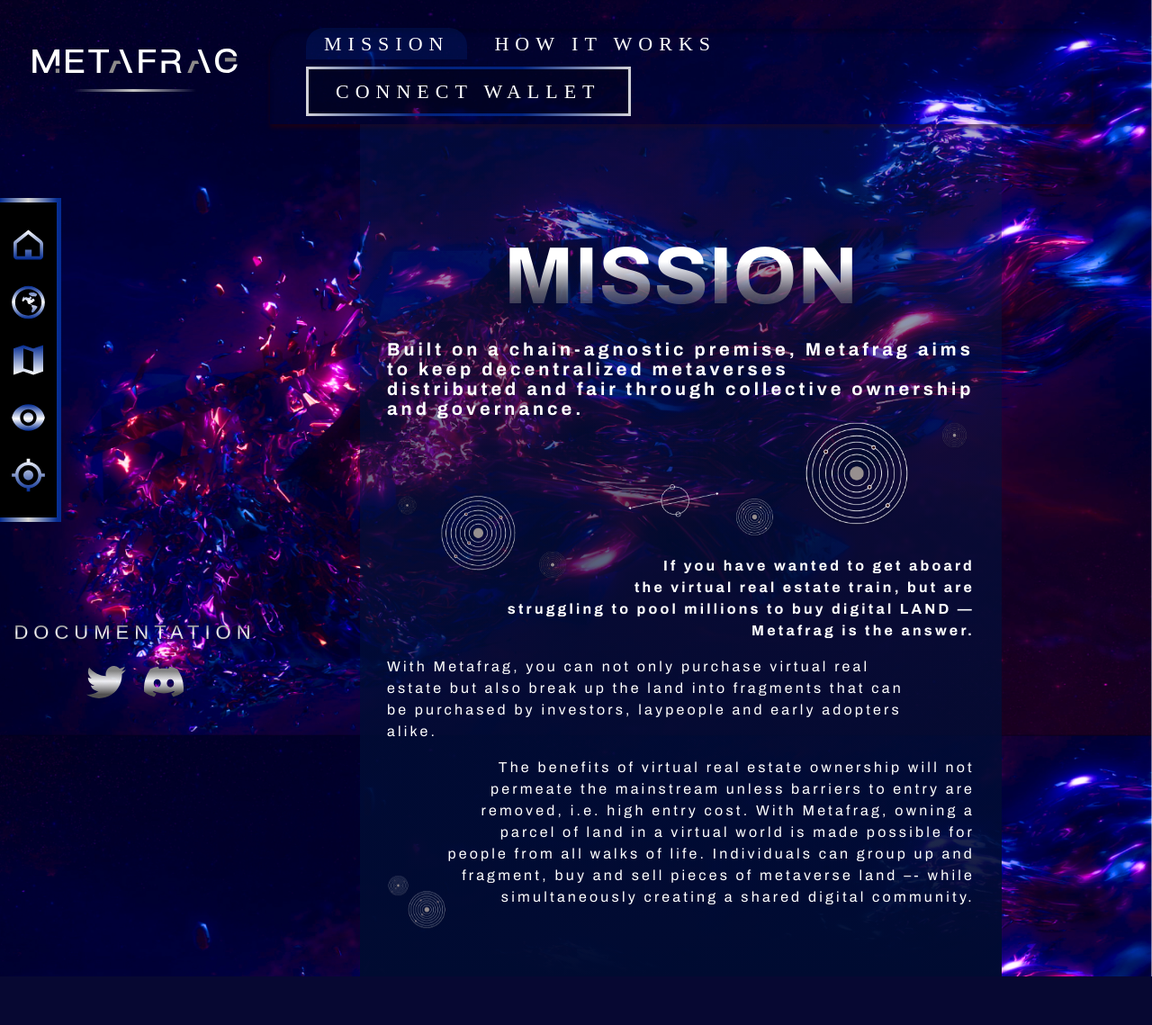
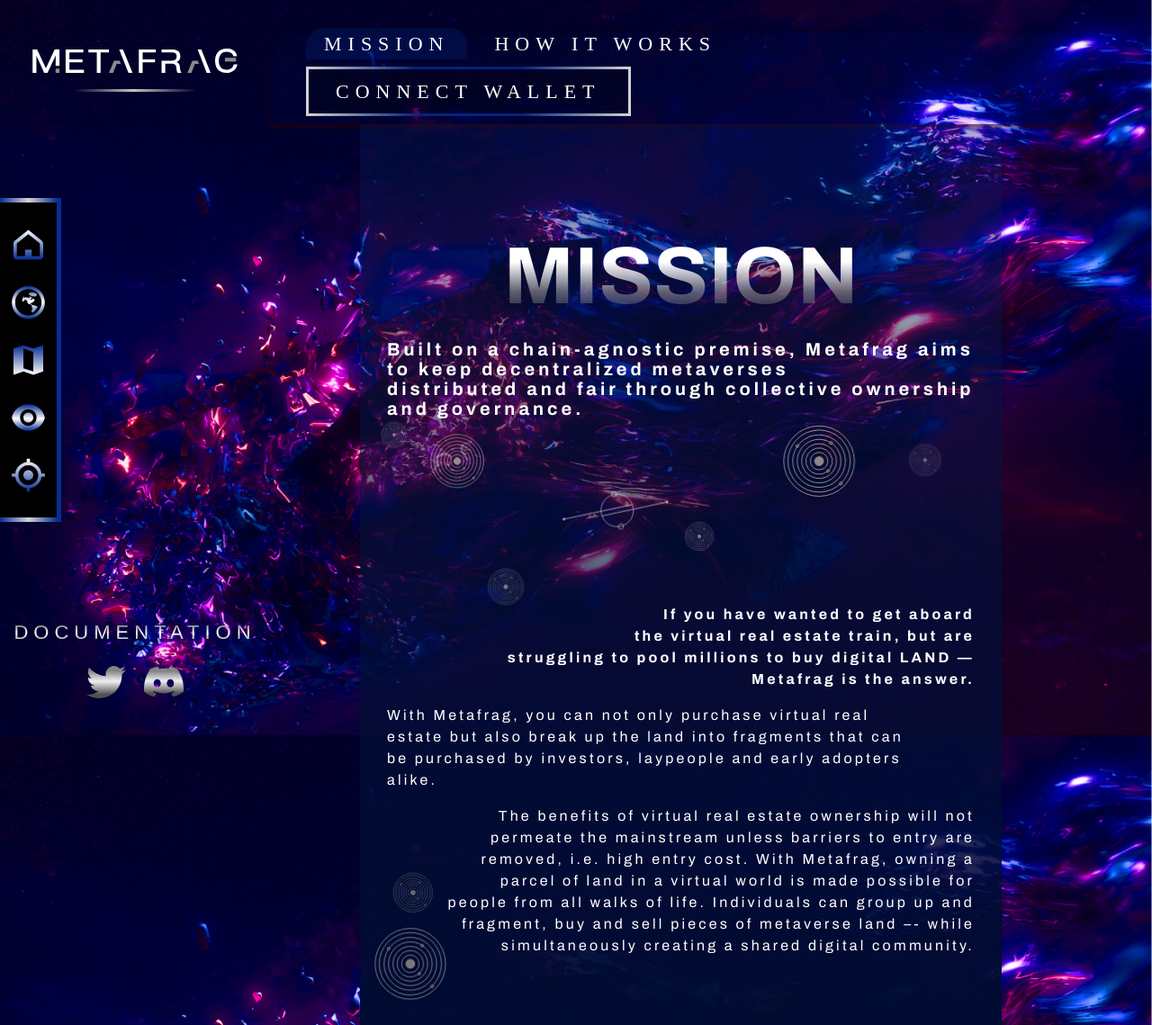
Before and after one commit to yllkauka/Figma_To_HTML, a PHP site: page /about-mission.html in a window 1280 px wide. Shown: the whole page at 90% size. Before the commit the page ends 1085 px from the top, so only its background shows below. Run offline with PHP 8.4, Linux system fonts and the light colour scheme; some web fonts are replaced.

Commit message:
animation changes

```diff
--- a/about-mission.html
+++ b/about-mission.html
@@ -110,13 +110,20 @@
                             <p>Built on a chain-agnostic premise, Metafrag aims to keep decentralized metaverses <br/> distributed and fair through collective ownership and governance.</p>
                         </div>
                         <div class="about-img">
-                            <img src="images/about-img.png"/>
+                            <img class="about-img1 icon-animation" src="./images/circle.svg"/>
+                            <img class="about-img2 icon-animation" src="./images/circle.svg"/>
+                            <img class="about-img3 icon-animation" src="./images/circle.svg"/>
+                            <img class="about-img4 icon-animation" src="./images/about-img2.svg"/>
+                            <img class="about-img5 icon-animation" src="./images/circle.svg"/>
+                            <img class="about-img6 icon-animation" src="./images/circle.svg"/>
+                            <img class="about-img7 icon-animation" src="./images/circle.svg"/>
                         </div>
                         <div class="about-bottom">
                             <p><b>If you have wanted to get aboard <br/>the virtual real estate train, but are <br/>struggling to pool millions to buy digital LAND — Metafrag is the answer.</b></p>
                             <p>With Metafrag, you can not only purchase virtual real estate but also break up the land into fragments that can be purchased by investors, laypeople and early adopters alike.</p>
                             <p>The benefits of virtual real estate ownership will not permeate the mainstream unless barriers to entry are removed, i.e. high entry cost.  With Metafrag, owning a parcel of land in a virtual world is made possible for people from all walks of life. Individuals can group up and fragment, buy and sell pieces of metaverse land –- while simultaneously creating a shared digital community. </p>
-                            <img class="icon-img" src="images/about-bottom-img.png"/>
+                            <img class="icon-img1 icon-animation" src="images/circle.svg"/>
+                            <img class="icon-img2 icon-animation" src="images/circle.svg"/>
                         </div>
                     </div>
                 </div>
--- a/css/custom.css
+++ b/css/custom.css
@@ -158,7 +158,7 @@ img{max-width: 100%;}
 .hiw-list {display: block;width: 100%;}
 .hiw-list .hiw-item {display: flex;align-items: center;margin: 0 0 10px;flex-wrap: wrap;width: 100%;}
 .hiw-list .hiw-item:nth-child(2n+1) {flex-direction: row-reverse;}
-.hiw-list .hiw-item .hiw-img {width: 40%;padding:5px 30px;text-align: center;}
+.hiw-list .hiw-item .hiw-img {width: 40%;padding:5px 30px;text-align: center; display: flex; align-items: center; justify-content: space-around;}
 .hiw-list .hiw-item .hiw-text {width: 60%;padding: 0 0 0 0px;}
 .hiw-list .hiw-item .hiw-text p{font-size: 18px; line-height: 1.3; letter-spacing: 0.33em;}
 
@@ -217,7 +217,11 @@ to { transform: translateX(-50%); }
 .marketplace-item .marketplace-text p{font-size: 20px; line-height: 1.3; letter-spacing: 0.33em;}
 /*.inner-container.algorithm-container:before {position: absolute;right:2%;top: 240px;background: url(../images/alg-1.png);width: 150px;content: "";height: 150px;background-size:113px;background-repeat: no-repeat;background-position: center; pointer-events: none;}*/
 .algorithm-container .al-right-top {position: absolute;right: 4%;top: 24%;}
-.algorithm-container .al-left-top {position: absolute;left: 20px;top:40px; max-width: 180px;}
+
+.algorithm-container .al-left-top {position: absolute;left: 20px;top: 40px;width: 180px;height: 180px;}
+.algorithm-container .al-left-top .al-1 {position: absolute;right: 0;width: 77px;}
+.algorithm-container .al-left-top .al-2 {left:30%;top:30%;max-width: 63px;position: absolute;}
+.algorithm-container .al-left-top .al-3 {bottom: 0;left: 0;max-width: 43px;position: absolute;}
 .algorithmic-block .al-blk-img1 {position: absolute;left: 0;top: 30%;}
 .algorithmic-block .al-blk-img2 {position: absolute;bottom:20px;right: 0;}
 .algorithmic-block{padding: 30px 0 130px;}
@@ -428,17 +432,9 @@ letter-spacing: 0;
 
 /* road map css end */
 
+
 /* animation for images */
-.about-img img,
-.about-bottom .icon-img,
-.hiw-item .hiw-img,
-.fragmenting-box .fragmenting-img1,
-.fragmenting-box .fragmenting-img2,
-.fragmenting-box .fragmenting-img3,
-.marketplace-content .marketplace-img1,
-.marketplace-content .marketplace-img2,
-.marketplace-content .marketplace-img3,
-.algorithm-container img,
+
 .fund-overview-banner img,
 .main-structure-content img,
 .inner-container.token-container:before,
@@ -448,48 +444,100 @@ letter-spacing: 0;
 .road-map-container.partner-container:before,
 .road-map-container.team-container:before{animation: gravity 10s infinite;}
 
+.icon-animation{animation: gravity 10s infinite;}
 
 
 @-webkit-keyframes gravity{
     0%{
-        transform: translate(0px,0px) ;
+        transform: translate(0px,0px) scale(1);
+        opacity:1;
     }
     20%{
-        transform: translate(20px,0px);
+        transform: translate(25px,0px) scale(0.8);
     }
     40% {
-        transform: translate(0px,20px);
+        transform: translate(0px,25px) scale(1);
+        opacity:0.7;
     }
     60% {
-        transform: translate(-20px,0px);
+        transform: translate(-25px,0px) scale(1.1);
     }
     80% {
-        transform: translate(20px,20px);
+        transform: translate(0px,-25px) scale(0.9);
     }
     100% {
-        transform: translate(0px,0px);
+        transform: translate(0px,0px) scale(1);
+        opacity:1;
     }
 }
 @keyframes gravity{
     0%{
-        transform: translate(0px,0px) ;
+        transform: translate(0px,0px) scale(1);
+        opacity:1;
     }
     20%{
-        transform: translate(20px,0px);
+        transform: translate(25px,0px) scale(0.8);
     }
     40% {
-        transform: translate(0px,20px);
+        transform: translate(0px,25px) scale(1);
+        opacity:0.7;
     }
     60% {
-        transform: translate(-20px,0px);
+        transform: translate(-25px,0px) scale(1.1);
     }
     80% {
-        transform: translate(20px,20px);
+        transform: translate(0px,-25px) scale(0.9);
     }
     100% {
-        transform: translate(0px,0px);
+        transform: translate(0px,0px) scale(1);
+        opacity:1;
     }
 }
+
+@-webkit-keyframes gravityReverse{
+    0%{
+        transform: translate(0px,0px) scale(1);
+    }
+    20%{
+        transform: translate(-20px,0px) scale(0.8);
+    }
+    40% {
+        transform: translate(0px,-20px) scale(1);
+    }
+    60% {
+        transform: translate(20px,0px) scale(1.1);
+    }
+    80% {
+        transform: translate(20px,20px) scale(0.9);
+    }
+    100% {
+        transform: translate(0px,0px) scale(1);
+    }
+}
+@keyframes gravityReverse{
+    0%{
+        transform: translate(0px,0px) scale(1);
+        opacity:1;
+    }
+    20%{
+        transform: translate(-30px,0px) scale(0.8);
+    }
+    40% {
+        transform: translate(0px,-30px) scale(1);
+        opacity:0.7;
+    }
+    60% {
+        transform: translate(-30px,0px) scale(1.1);
+    }
+    80% {
+        transform: translate(0px,-30px) scale(0.9);
+    }
+    100% {
+        transform: translate(0px,0px) scale(1);
+        opacity:1;
+    }
+}
+
 .milestone-banner .shape{animation: blink 4s infinite;}
 @keyframes blink{
     0%{
@@ -502,6 +550,29 @@ letter-spacing: 0;
         opacity:1;
     }
 }
+
+/* single element animation css */
+.about-img {position: relative;min-height: 250px;}
+.about-img > img {position: absolute;}
+.about-img .about-img1 {left: 0;top: 10%;max-width:40px;}
+.about-img .about-img2 {left:5%;top:15%;max-width: 135px; animation-duration:8s;}
+.about-img .about-img3 {left: 20%;bottom:10%;max-width: 50px; animation-duration:12s;}
+.about-img .about-img4 {left: 32%;top: 30%; animation-duration:14s;}
+.about-img .about-img5 {right: 40%;top: 50%;max-width: 70px; animation-duration:11s;}
+.about-img .about-img6 {right: 17%;top: 10%;max-width: 170px; animation-duration:9s;}
+.about-img .about-img7 {right: 5%;top:5%;max-width:50px; animation-duration:5s;}
+
+.about-bottom .icon-img1 {max-width: 80px;position: absolute;left: 0;bottom: 30%; animation-duration:16s;}
+.about-bottom .icon-img2 {position: absolute;left: 5%;bottom: 3%;max-width: 160px; animation-duration:12s;}
+.icon-animation.w-125 {max-width: 125px;}
+
+.algorithmic-block .al-blk-img2 {position: absolute;bottom: 20px;right: 0;width: 230px;height: 140px;}
+.algorithmic-block .al-blk-img2 .albk-1 {position: absolute;right: 0;top: -20px;}
+.algorithmic-block .al-blk-img2 .albk-2 {position: absolute;right: 70px;bottom: 10px;}
+.algorithmic-block .al-blk-img2 .albk-3 {position: absolute;left: -40px;bottom: 10px;}
+#scroll-video{min-height:200vh;}
+.fragmenting-video{position:sticky; top:0;}
+.fragmenting-video video {width: 100%;height: auto;opacity: 0.3;}
 
 /* responsive design */
 @media screen and (min-width:1900px) and (min-height:1000px) {
@@ -547,6 +618,8 @@ letter-spacing: 0;
     .main-structure-content .structure-img2{max-width:13%;}
     .partner-bottom-image img {max-height: 700px;}
 
+    .about-bottom .icon-img1{bottom: 20%; max-width:60px;}
+    .about-bottom .icon-img2 {left: 0%;bottom: -10%;max-width: 100px;}
 }
 @media screen and (max-width:1599px){
     .main-about-content .about-bottom p:first-child,
@@ -646,6 +719,16 @@ letter-spacing: 0;
     .announcement-bottom{width:350px;}
     .fund-main-info .overview-img2 {max-height: 230px;}
     .map-partner-block{min-height:800px;}
+
+    .about-img .about-img2{max-width:90px;}
+    .about-img .about-img4{max-width: 120px;}
+    .about-img .about-img5{max-width:40px;}
+    .about-img .about-img6{max-width:120px;}
+
+    .algorithm-container .al-left-top .al-1{width:57px;}
+    .algorithm-container .al-left-top .al-2{width:36px;}
+    .algorithm-container .al-left-top .al-3{width:30px;}
+    .algorithm-container .al-left-top{height: 120px;}
 }
 @media screen and (max-width:1199px){
     .sidebar{width: 200px;}
--- a/ecosystem-marketplace.html
+++ b/ecosystem-marketplace.html
@@ -121,9 +121,9 @@
                             <p>Metafrag marketplace functions just like a traditional NFT marketplace. There are listed NFTs for sale, NFT entities, and NFT lands on open-sea that you can buy. There are many meta assets and land that you can choose from. You can also see the price history, the listings and even make an offer.</p>
                         </div>
                         <div class="marketplace-content">
-                            <img class="marketplace-img1" src="./images/marketplace-bg1.png"/>
-                            <img class="marketplace-img2" src="./images/marketplace-bg2.png"/>
-                            <img class="marketplace-img3" src="./images/marketplace-bg3.png"/>
+                            <img class="marketplace-img1 icon-animation" style="animation-duration:16s;"  src="./images/marketplace-bg1.png"/>
+                            <img class="marketplace-img2 icon-animation" style="animation-duration:20s;"  src="./images/marketplace-bg2.png"/>
+                            <img class="marketplace-img3 icon-animation" style="animation-duration:25s;"  src="./images/marketplace-bg3.png"/>
 
                             <div class="marketplace-list">
                                 <div class="marketplace-item">
--- a/js/custom.js
+++ b/js/custom.js
@@ -80,9 +80,24 @@ jQuery(document).ready(function () {
 			// 	'background-position':`${mk_bg1}, ${mk_bg2}`
 			// });
 
+		}
+
+		const registerVideo = (bound, video) => {
+			bound = document.querySelector(bound);
+			video = document.querySelector(video);
+			const scrollVideo = ()=>{
+				if(video.duration) {
+					const distanceFromTop = window.scrollY + bound.getBoundingClientRect().top;
+					const rawPercentScrolled = (window.scrollY - distanceFromTop) / (bound.scrollHeight - window.innerHeight);
+					const percentScrolled = Math.min(Math.max(rawPercentScrolled, 0), 1);
+
+					video.currentTime = video.duration * percentScrolled * 0.1;
+				}
+				requestAnimationFrame(scrollVideo);
+			}
+			requestAnimationFrame(scrollVideo);
+		}
+		registerVideo("#scroll-video", "#scroll-video video");
 
 
-
-
-		}
 });
```
Also changed, not shown: about-how-it-work.html (+4 -3 lines), ecosystem-algorithmic.html (+14 -4 lines), ecosystem-fragmantig.html (+10 -10 lines), images/about-img2.svg (added), images/algorytm-icon1.svg (added), images/algorytm-icon2.svg (added), images/alrth-icon1.svg (added), images/alrth-icon2.svg (added), images/hiw-icon.svg (added), 1 other file.
